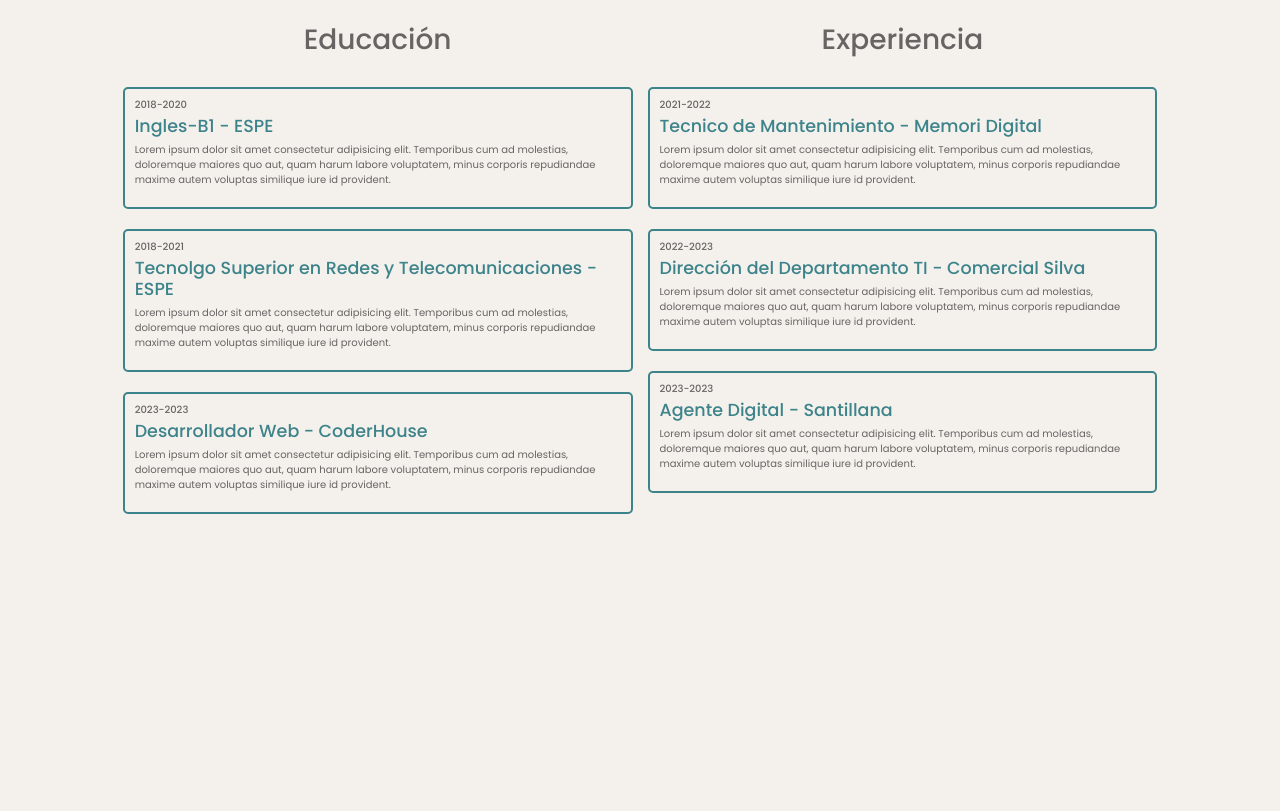
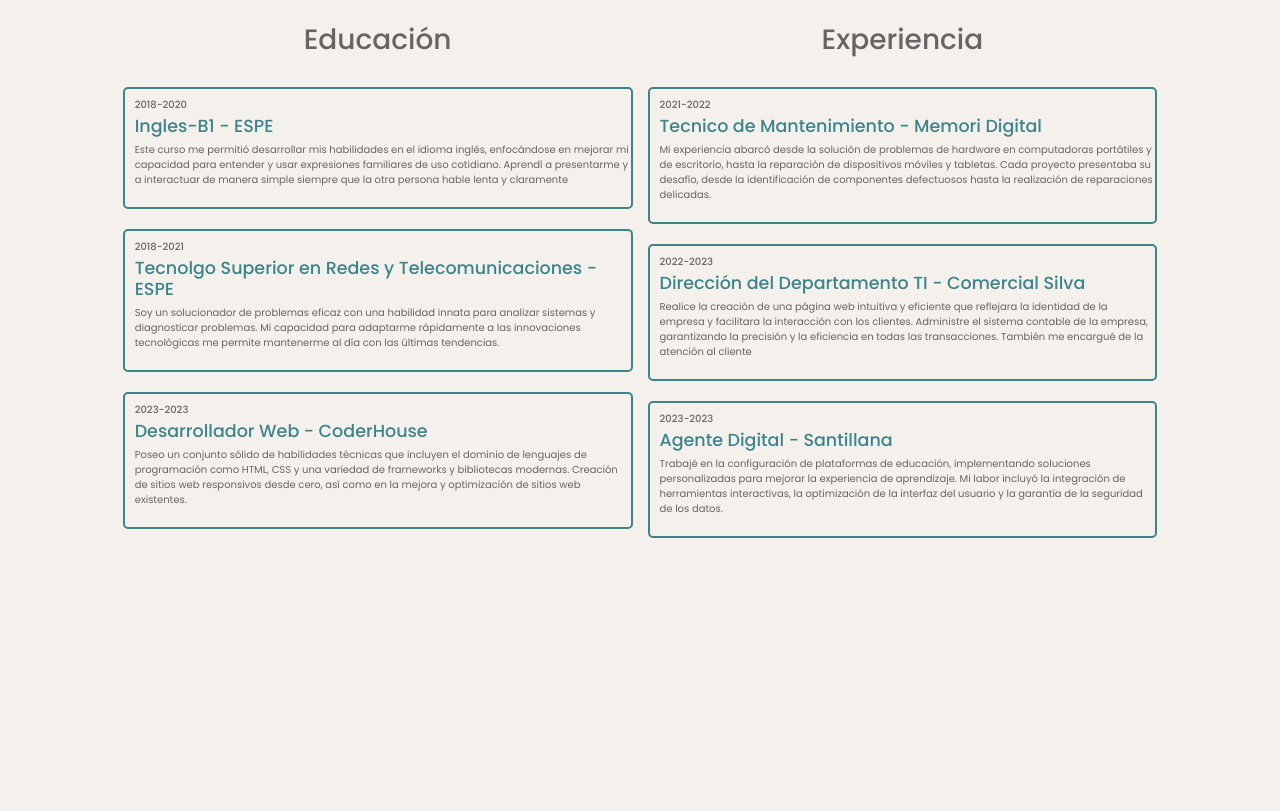
Before and after one commit to KevinJavierFajardo/paginaWebCv, a plain HTML site: page index.html in a window 1280 px wide. Shown: the part 1769-2580 px from the top of the page. Drawn offline with nearby package versions, Linux system fonts and the light colour scheme.

Commit message:
agrego fotografias

```diff
--- a/css/style.css
+++ b/css/style.css
@@ -127,7 +127,7 @@ section{
     display: flex;
     align-items: center;
     padding: 0 9%;
-    background-image: url("../Imagenes/Tomioka.jpg");
+    background-image: url("../Imagenes/kevinportada.png");
     background-size: cover;
     background-position: center;
 }
@@ -292,6 +292,12 @@ section{
     display: flex;
     flex-direction: column;
     justify-content: center;
+}
+
+.acercade div .imgkevin{
+    width: 200px;
+    border: 4px solid var(--second-bg-color);
+    border-radius: 100%;
 }
 
 .contenedorAcercade div h1{
--- a/index.html
+++ b/index.html
@@ -37,7 +37,8 @@
                 <div class="text-animate">
                     <h3>Desarrollador Web</h3>
                 </div>
-                <p> Lorem ipsum dolor sit amet consectetur adipisicing elit. Cumque optio eaque necessitatibus, nulla enim beatae! Fuga cupiditate vero iusto, nisi itaque quaerat, minus aliquam aperiam vel suscipit magni, rerum assumenda!</p>
+                <p><b>¡Bienvenido a mi espacio digital!</b> Si eres alguien que se emociona con cada nueva innovación tecnológica y encuentra alegría en el arte de codificar, entonces estás en el lugar correcto.
+                    Aquí, exploraremos juntos el fascinante mundo de la tecnología y el código.</p>
                 <div class="btn-box">
                     <a href="#" class="btn">Contratame</a>
                     <a href="#" class="btn">Hablemos</a>
@@ -56,14 +57,16 @@
             <div class="d-flex justify-content-center animacionMiCamino " data-aos="zoom-out-up">
                 <h1>Acerca de <span>Mi</span></h1>
             </div>
-            <div class="d-flex justify-content-center " data-aos="zoom-out">
-                <img src="./Imagenes/kakashi.jpg" class="img-fluid" alt="kakashi">
+            <div class="d-flex justify-content-center animacionFoto" data-aos="zoom-out">
+                <span></span>
+                <span></span>
+                <img src="./Imagenes/fotoKevinFajardo.png" class="img-fluid imgkevin" alt="kakashi">
             </div>
             <div class="contenidoAcercade" data-aos="fade-up"data-aos-anchor-placement="bottom-bottom">
                 <h2>Desarrollador Web</h2>
-                <p>Lorem ipsum dolor sit, amet consectetur adipisicing elit. Recusandae
-                    blanditiis animi, debitis aspernatur, eligendi omnis vero ea qui minima itaque iusto atque optio ipsa eos,
-                    nobis perspiciatis! Quam, esse ex.</p>
+                <p>La tecnología es mi pan de cada día. Me encanta explorar las últimas innovaciones, entender cómo funcionan y
+                    aplicarlas para resolver problemas complejos. La codificación es una de mis habilidades más fuertes y disfruto
+                    creando soluciones digitales que hacen la vida más fácil y eficiente.</p>
                 <div class="botonInfo">
                     <a href="#">Mas Info</a>
                 </div>
@@ -80,23 +83,21 @@
                         <div>
                             <h6>2018-2020</h6>
                             <h3>Ingles-B1 - ESPE</h3>
-                            <p>Lorem ipsum dolor sit amet consectetur adipisicing elit. Temporibus
-                                cum ad molestias, doloremque maiores quo aut, quam harum labore voluptatem,
-                                minus corporis repudiandae maxime autem voluptas similique iure id provident.</p>
+                            <p>Este curso me permitió desarrollar mis habilidades en el idioma inglés, enfocándose en mejorar mi capacidad para
+                                entender y usar expresiones familiares de uso cotidiano. Aprendí a presentarme y a
+                                interactuar de manera simple siempre que la otra persona hable lenta y claramente</p>
                         </div>
                         <div>
                             <h6>2018-2021</h6>
                             <h3>Tecnolgo Superior en Redes y Telecomunicaciones - ESPE</h3>
-                            <p>Lorem ipsum dolor sit amet consectetur adipisicing elit. Temporibus
-                                cum ad molestias, doloremque maiores quo aut, quam harum labore voluptatem,
-                                minus corporis repudiandae maxime autem voluptas similique iure id provident.</p>
+                            <p>Soy un solucionador de problemas eficaz con una habilidad innata para analizar sistemas y diagnosticar problemas. Mi capacidad para
+                                adaptarme rápidamente a las innovaciones tecnológicas me permite mantenerme al día con las últimas tendencias.</p>
                         </div>
                         <div>
                             <h6>2023-2023</h6>
                             <h3>Desarrollador Web - CoderHouse</h3>
-                            <p>Lorem ipsum dolor sit amet consectetur adipisicing elit. Temporibus
-                                cum ad molestias, doloremque maiores quo aut, quam harum labore voluptatem,
-                                minus corporis repudiandae maxime autem voluptas similique iure id provident.</p>
+                            <p>Poseo un conjunto sólido de habilidades técnicas que incluyen el dominio de lenguajes de programación como HTML, CSS y una variedad de frameworks y bibliotecas modernas.
+                            Creación de sitios web responsivos desde cero, así como en la mejora y optimización de sitios web existentes.</p>
                         </div>
                     </div>
                     <div class="col-sm-6 " data-aos="fade-right">
@@ -104,23 +105,23 @@
                         <div>
                             <h6>2021-2022</h6>
                             <h3>Tecnico de Mantenimiento - Memori Digital</h3>
-                            <p>Lorem ipsum dolor sit amet consectetur adipisicing elit. Temporibus
-                                cum ad molestias, doloremque maiores quo aut, quam harum labore voluptatem,
-                                minus corporis repudiandae maxime autem voluptas similique iure id provident.</p>
+                            <p>Mi experiencia abarcó desde la solución de problemas de hardware en computadoras portátiles y de escritorio, hasta la
+                                reparación de dispositivos móviles y tabletas. Cada proyecto presentaba su desafío, desde la identificación de
+                                componentes defectuosos hasta la realización de reparaciones delicadas.</p>
                         </div>
                         <div>
                             <h6>2022-2023</h6>
                             <h3>Dirección del Departamento TI - Comercial Silva</h3>
-                            <p>Lorem ipsum dolor sit amet consectetur adipisicing elit. Temporibus
-                                cum ad molestias, doloremque maiores quo aut, quam harum labore voluptatem,
-                                minus corporis repudiandae maxime autem voluptas similique iure id provident.</p>
+                            <p>Realice la creación de una página web intuitiva y eficiente que reflejara la identidad de la empresa y
+                                facilitara la interacción con los clientes. Administre el sistema contable de la empresa, garantizando la precisión y
+                                la eficiencia en todas las transacciones. También me encargué de la atención al cliente</p>
                         </div>
                         <div>
                             <h6>2023-2023</h6>
                             <h3>Agente Digital - Santillana</h3>
-                            <p>Lorem ipsum dolor sit amet consectetur adipisicing elit. Temporibus
-                                cum ad molestias, doloremque maiores quo aut, quam harum labore voluptatem,
-                                minus corporis repudiandae maxime autem voluptas similique iure id provident.</p>
+                            <p>Trabajé en la configuración de plataformas de educación, implementando soluciones personalizadas para mejorar la experiencia
+                                de aprendizaje. Mi labor incluyó la integración de herramientas interactivas, la optimización de la interfaz del usuario y la garantía
+                                de la seguridad de los datos.</p>
                         </div>
                     </div>
                 </div>
```
Also changed, not shown: Imagenes/fotoKevinFajardo.png (added), Imagenes/kevinportada.png (added).
